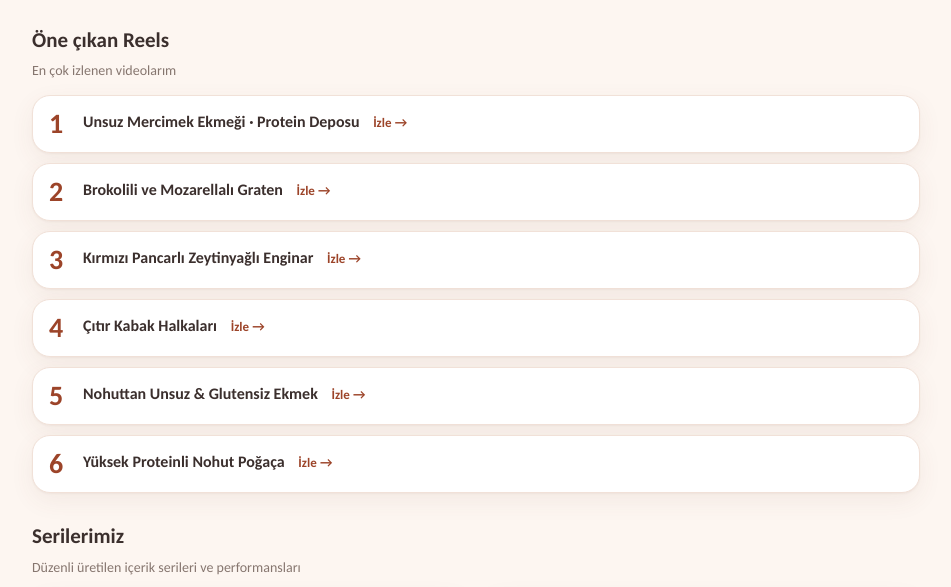
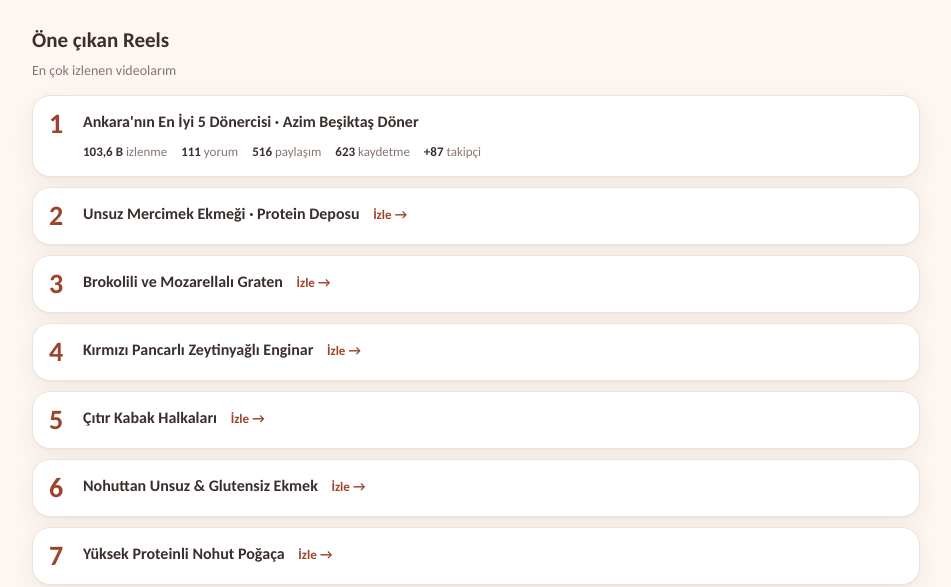
Before and after one commit to aliaydogdu000/gozde-site, a plain HTML site: page media-kit/index.html in a window 1280 px wide. Shown: the part 1680-2267 px from the top of the page, without its empty margins (164-1115 px from the left). Drawn offline with Linux system fonts and the light colour scheme.

Commit message:
Update 90-day Insights (to Nov 16) and add the döner reel
Co-Authored-By: Claude Opus 5.5 <noreply@anthropic.com>

```diff
--- a/data/stats.json
+++ b/data/stats.json
@@ -1,9 +1,9 @@
 {
   "sample": false,
-  "updated": "2026-11-16",
-  "period": "9 Ağustos – 6 Kasım 2026",
+  "updated": "2026-11-17",
+  "period": "18 Ağustos – 16 Kasım 2026",
   "growth30": 248,
-  "growth90": 852,
+  "growth90": 908,
   "headline": [
     {
       "label": "Toplam takipçi",
@@ -12,7 +12,7 @@
     },
     {
       "label": "Toplam Reels izlenme · 90 gün",
-      "value": 220866
+      "value": 319966
     },
     {
       "label": "Ortalama izlenme / video",
@@ -95,28 +95,28 @@
   "last90": [
     {
       "label": "İzlenme",
-      "value": 220866
+      "value": 319966
     },
     {
       "label": "Beğeni",
-      "value": 10745
+      "value": 11550
     },
     {
       "label": "Yorum",
-      "value": 336,
+      "value": 462,
       "type": "number"
     },
     {
       "label": "Kaydetme",
-      "value": 2415
+      "value": 2998
     },
     {
       "label": "Paylaşım",
-      "value": 1162
+      "value": 1649
     },
     {
       "label": "Günlük ort. izlenme",
-      "value": 2454,
+      "value": 3555,
       "type": "number"
     }
   ],
@@ -189,6 +189,15 @@
     "activeHours": "Salı, Çarşamba ve Perşembe · 21:00–00:00"
   },
   "topReels": [
+    {
+      "title": "Ankara'nın En İyi 5 Dönercisi · Azim Beşiktaş Döner",
+      "views": 103623,
+      "comments": 111,
+      "shares": 516,
+      "likes": 468,
+      "saves": 623,
+      "follows": 87
+    },
     {
       "title": "Unsuz Mercimek Ekmeği · Protein Deposu",
       "url": "https://www.instagram.com/reel/DX3xEIOo2e8/"
--- a/media-kit/index.html
+++ b/media-kit/index.html
@@ -174,6 +174,8 @@
                   <span><b>${Site.compact(r.views)}</b> izlenme</span>
                   ${r.comments != null ? `<span><b>${Site.number(r.comments)}</b> yorum</span>` : ''}
                   ${r.shares != null ? `<span><b>${Site.number(r.shares)}</b> paylaşım</span>` : ''}
+                  ${r.saves != null ? `<span><b>${Site.number(r.saves)}</b> kaydetme</span>` : ''}
+                  ${r.follows != null ? `<span><b>+${Site.number(r.follows)}</b> takipçi</span>` : ''}
                 </div>` : ''}
               </div>
             </article>`).join('')}
```
